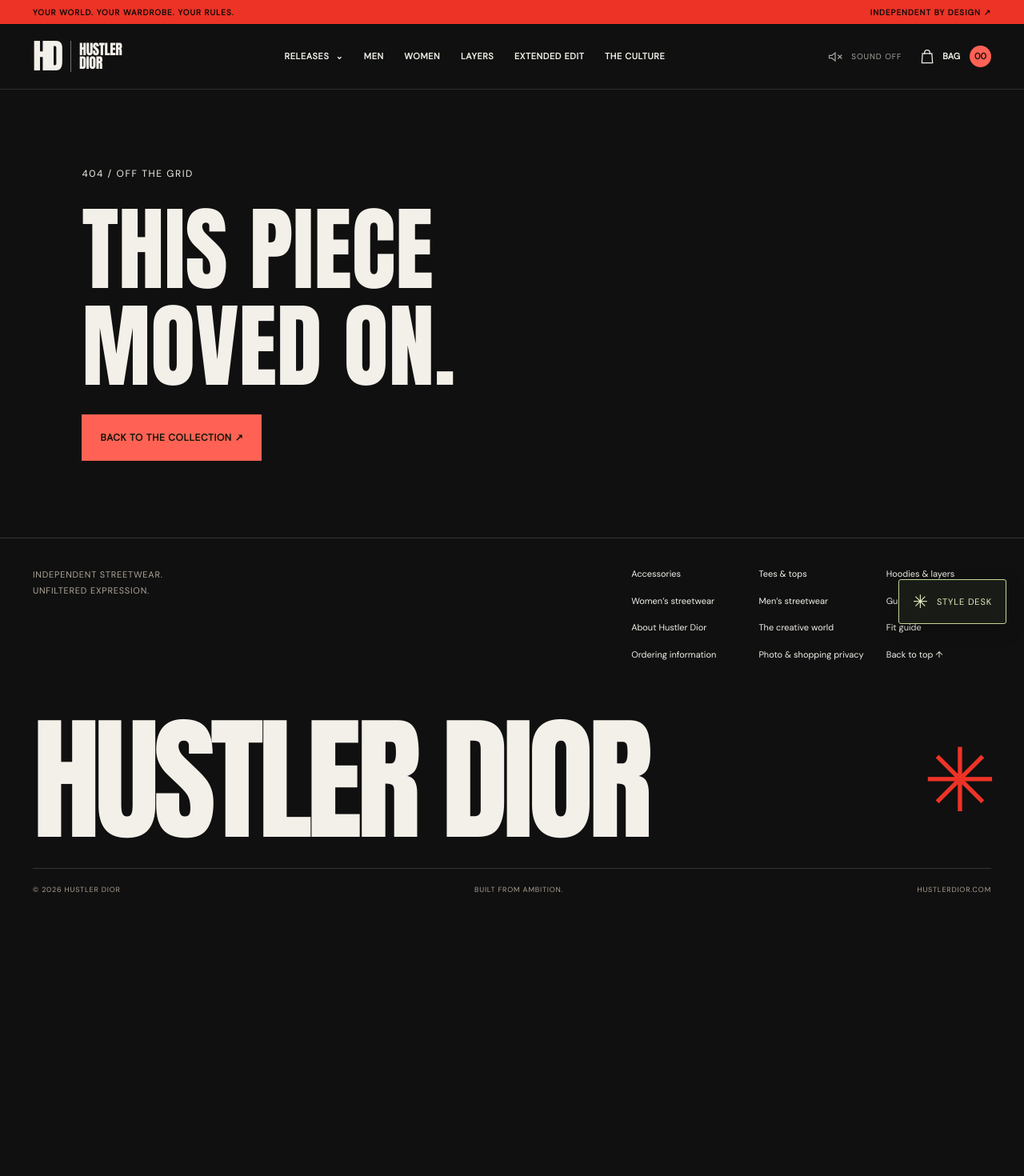
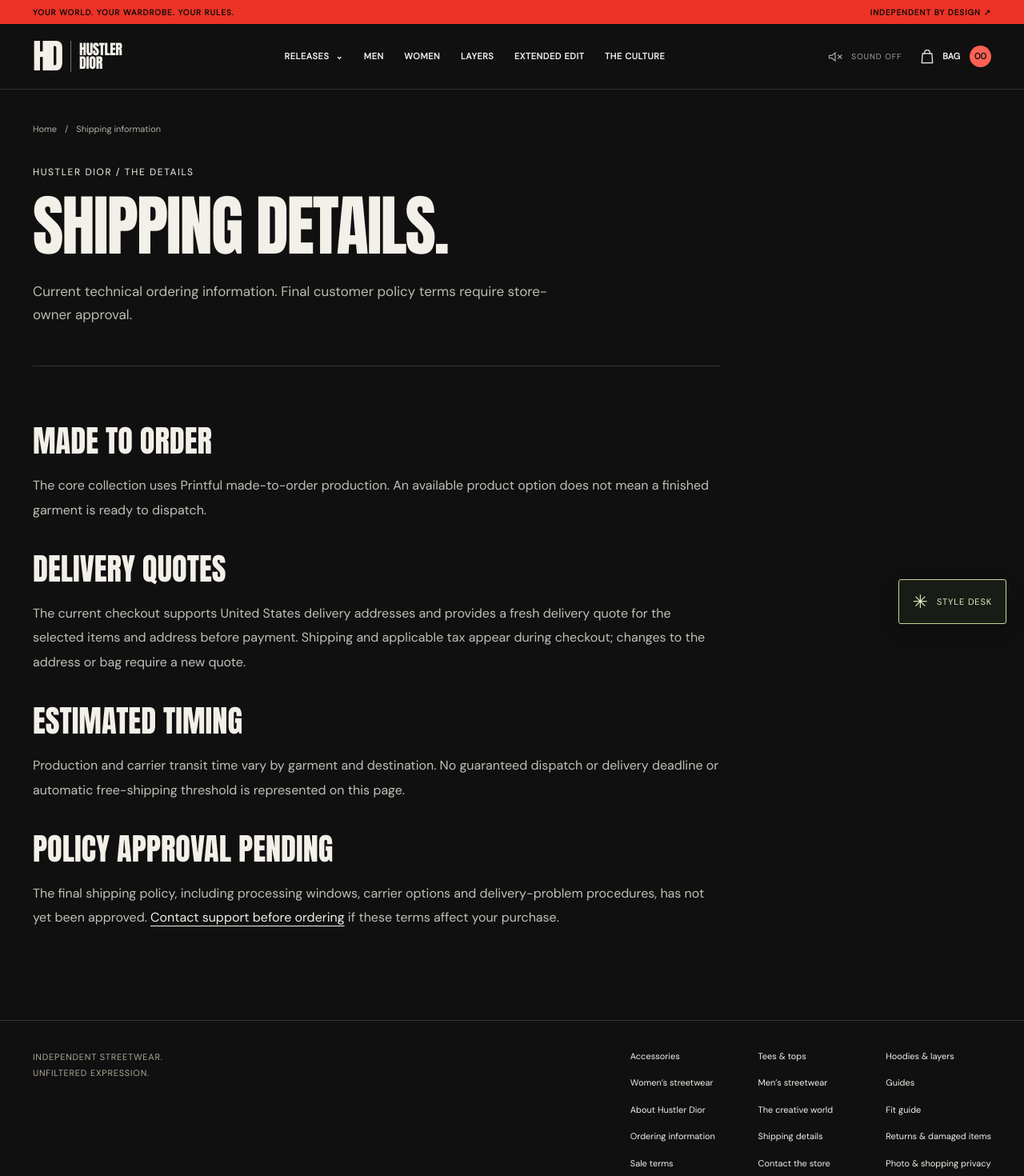
Before and after one commit to Swervegod1/hustlerdior, a Next.js app: page /shipping in a window 1280 px wide. Before the commit this address had no page. Shown: the top 1470 px of the page at 80% size. Before the commit the page ends 1145 px from the top, so only its background shows below. Built offline with nearby package versions, Linux system fonts and the light colour scheme.

Commit message:
fix: add support and policy drafts, correct FAQ, tighten editorial release checks

```diff
--- /dev/null
+++ b/src/app/contact/page.tsx
@@ -0,0 +1,22 @@
+import type { Metadata } from "next";
+import ReadingPage from "@/components/ReadingPage";
+import { BRAND_LINKS } from "@/lib/brand";
+import { absoluteUrl } from "@/lib/seo";
+
+export const metadata: Metadata = {
+  title: "Contact & Order Support",
+  description: "Contact the Hustler Dior team about orders, sizing or product issues.",
+  alternates: { canonical: absoluteUrl("/contact") },
+};
+export default function Contact() {
+  return <ReadingPage title="LET'S TALK." name="Contact the store" path="/contact"
+    intro="Questions before or after an order? Reach the store directly.">
+    <h2>CONTACT THE TEAM</h2>
+    <p>Email <a href={`mailto:${BRAND_LINKS.email}`}>{BRAND_LINKS.email}</a> with your question.</p>
+    <p>For an existing order, include the order reference and a brief description. Never email payment card details, passwords or private access credentials.</p>
+    <h2>PRODUCT AND FIT QUESTIONS</h2>
+    <p>Please review the product options and the <a href="/fit-guide">fit guide</a> first. We cannot promise a garment measurement unless the specific product chart confirms it.</p>
+    <h2>ORDER CHANGES, DELIVERY AND RETURNS</h2>
+    <p>If an order needs attention, contact the team as soon as possible. Confirmation of a requested change depends on the actual order status. See <a href="/shipping">shipping information</a> and <a href="/returns">return guidance</a>.</p>
+  </ReadingPage>;
+}
--- a/src/app/help/page.tsx
+++ b/src/app/help/page.tsx
@@ -78,15 +78,17 @@ export default async function Help() {
       {paymentsOpen ? (
         <p>
           Delivery quotes are calculated from your address and bag at checkout.
-          Shipping and returns policies on this page should be reviewed before
-          paying. A quote does not lock inventory or promise a delivery date.
+          Read the <Link href="/shipping">shipping information</Link> and{" "}
+          <Link href="/returns">return guidance</Link>, then{" "}
+          <Link href="/contact">contact the store</Link> with any unanswered
+          questions before paying. A quote does not reserve inventory or promise
+          a delivery date.
         </p>
       ) : (
         <p>
-          Delivery quotes and the store’s shipping and returns policies appear
-          with checkout once Stripe is configured. We are not promising a
-          delivery date or a free-shipping threshold while payment is
-          unavailable.
+          Read the <Link href="/shipping">shipping information</Link> and{" "}
+          <Link href="/returns">return guidance</Link>. The store has not
+          approved a free-shipping threshold or guaranteed delivery date.
         </p>
       )}
       <h2>CAN I FIND WOMEN’S AND MEN’S STREETWEAR HERE?</h2>
--- a/src/app/layout.tsx
+++ b/src/app/layout.tsx
@@ -94,6 +94,10 @@ gtag('config', 'G-F05DW777H4');`,
               <Link href="/world">The creative world</Link>
               <Link href="/fit-guide">Fit guide</Link>
               <Link href="/help">Ordering information</Link>
+              <Link href="/shipping">Shipping details</Link>
+              <Link href="/returns">Returns & damaged items</Link>
+              <Link href="/terms">Sale terms</Link>
+              <Link href="/contact">Contact the store</Link>
               <Link href="/privacy">Photo & shopping privacy</Link>
               <Link href="/#main">Back to top ↑</Link>
             </nav>
--- /dev/null
+++ b/src/app/returns/page.tsx
@@ -0,0 +1,21 @@
+import type { Metadata } from "next";
+import ReadingPage from "@/components/ReadingPage";
+import Link from "next/link";
+import { absoluteUrl } from "@/lib/seo";
+export const metadata: Metadata = {
+  title: "Returns & Damaged Orders",
+  description: "How to request support for a Hustler Dior order issue.",
+  robots: { index: false, follow: true },
+  alternates: { canonical: absoluteUrl("/returns") },
+};
+export default function Returns() {
+  return <ReadingPage title="ORDER SUPPORT." name="Returns and damaged items" path="/returns"
+    intro="How to contact Hustler Dior about sizing, return requests and damaged or incorrect orders.">
+    <h2>REPORT A PROBLEM</h2>
+    <p>If an item arrives damaged, incorrect or with a print problem, <Link href="/contact">contact the store</Link> with your order reference, the issue and photos of the item or packaging when appropriate. Do not send payment details.</p>
+    <h2>SIZE AND PREFERENCE CHANGES</h2>
+    <p>These pieces are made to order. Before purchasing, compare the available size choices with the <Link href="/fit-guide">fit guide</Link>. Contact the store before returning any item; an unapproved return shipment may not be accepted.</p>
+    <h2>POLICY APPROVAL PENDING</h2>
+    <p>The final eligibility rules, time limits, return address, postage responsibility and refund processing terms are awaiting store-owner approval. This page makes no promise of free returns or a fixed refund window. Applicable consumer rights are unaffected. <Link href="/contact">Ask for written clarification before ordering</Link>.</p>
+  </ReadingPage>;
+}
--- /dev/null
+++ b/src/app/shipping/page.tsx
@@ -0,0 +1,23 @@
+import type { Metadata } from "next";
+import ReadingPage from "@/components/ReadingPage";
+import Link from "next/link";
+import { absoluteUrl } from "@/lib/seo";
+export const metadata: Metadata = {
+  title: "Shipping & Production Information",
+  description: "How Hustler Dior estimates shipping for made-to-order products.",
+  robots: { index: false, follow: true },
+  alternates: { canonical: absoluteUrl("/shipping") },
+};
+export default function Shipping() {
+  return <ReadingPage title="SHIPPING DETAILS." name="Shipping information" path="/shipping"
+    intro="Current technical ordering information. Final customer policy terms require store-owner approval.">
+    <h2>MADE TO ORDER</h2>
+    <p>The core collection uses Printful made-to-order production. An available product option does not mean a finished garment is ready to dispatch.</p>
+    <h2>DELIVERY QUOTES</h2>
+    <p>The current checkout supports United States delivery addresses and provides a fresh delivery quote for the selected items and address before payment. Shipping and applicable tax appear during checkout; changes to the address or bag require a new quote.</p>
+    <h2>ESTIMATED TIMING</h2>
+    <p>Production and carrier transit time vary by garment and destination. No guaranteed dispatch or delivery deadline or automatic free-shipping threshold is represented on this page.</p>
+    <h2>POLICY APPROVAL PENDING</h2>
+    <p>The final shipping policy, including processing windows, carrier options and delivery-problem procedures, has not yet been approved. <Link href="/contact">Contact support before ordering</Link> if these terms affect your purchase.</p>
+  </ReadingPage>;
+}
--- /dev/null
+++ b/src/app/terms/page.tsx
@@ -0,0 +1,23 @@
+import type { Metadata } from "next";
+import ReadingPage from "@/components/ReadingPage";
+import Link from "next/link";
+import { absoluteUrl } from "@/lib/seo";
+export const metadata: Metadata = {
+  title: "Ordering Terms — Pending Final Approval",
+  description: "Current ordering information for Hustler Dior; complete terms pending owner approval.",
+  robots: { index: false, follow: true },
+  alternates: { canonical: absoluteUrl("/terms") },
+};
+export default function Terms() {
+  return <ReadingPage title="BEFORE YOU ORDER." name="Ordering terms" path="/terms"
+    intro="Important ordering information. This is not yet the store's final owner-approved sale agreement.">
+    <h2>PRODUCT INFORMATION</h2>
+    <p>Products, size choices, and availability are shown on their individual product pages. Availability is rechecked when a piece is added to the bag and again at checkout. Adding items does not reserve them.</p>
+    <h2>ORDER TOTALS AND PAYMENT</h2>
+    <p>When payment is enabled, the displayed checkout quote includes the selected items and shipping calculation for the submitted address. Stripe provides hosted payment. Any applicable tax and the final total are displayed before completing payment.</p>
+    <h2>PRODUCTION AND SUPPORT</h2>
+    <p>Core catalog items are made to order using Printful. Production drafts may require a separate review before production begins. Contact <Link href="/contact">support</Link> promptly about order issues.</p>
+    <h2>FINAL TERMS ARE PENDING</h2>
+    <p>Owner-approved shipping, returns, cancellation, refund and legal terms are required before this content can be treated as the final store agreement. Review <Link href="/shipping">shipping information</Link> and <Link href="/returns">return guidance</Link> and request clarification prior to purchase.</p>
+  </ReadingPage>;
+}
--- a/src/components/DropCalendar.tsx
+++ b/src/components/DropCalendar.tsx
@@ -44,7 +44,7 @@ export default function DropCalendar() {
         )}
         <div className="drop-calendar-links">
           <Link href="/releases">THE RELEASE CALENDAR ↗</Link>
-          <a href="#collection">SHOP CURRENT PIECES ↗</a>
+          <a href="/#collection">SHOP CURRENT PIECES ↗</a>
         </div>
       </div>
     </section>
--- a/src/data/faq-help.json
+++ b/src/data/faq-help.json
@@ -7,7 +7,7 @@
       "name": "Is online checkout open?",
       "acceptedAnswer": {
         "@type": "Answer",
-        "text": "Payment is not currently collected through this storefront. You can explore pieces, choose variants and save a bag on this device. Delivery quotes and secure payment unlock after Stripe runtime keys are set on the host. No test or live charges are created from missing keys."
+        "text": "Checkout availability is shown on the live checkout page. When enabled, customers can obtain a delivery quote and use Stripe-hosted checkout; browsing or adding to a bag alone creates no payment."
       }
     },
     {
@@ -47,7 +47,7 @@
       "name": "When will shipping and returns be available?",
       "acceptedAnswer": {
         "@type": "Answer",
-        "text": "Delivery quotes and the store’s shipping and returns policies appear with checkout once Stripe is configured. We are not promising a delivery date or a free-shipping threshold while payment is unavailable."
+        "text": "See the shipping and returns information pages. Delivery prices depend on the shipping quote for an eligible address; no guaranteed delivery date or free-shipping threshold is advertised."
       }
     },
     {
```
Also changed, not shown: 2 other files (tests, documents, lock files or other folders).
